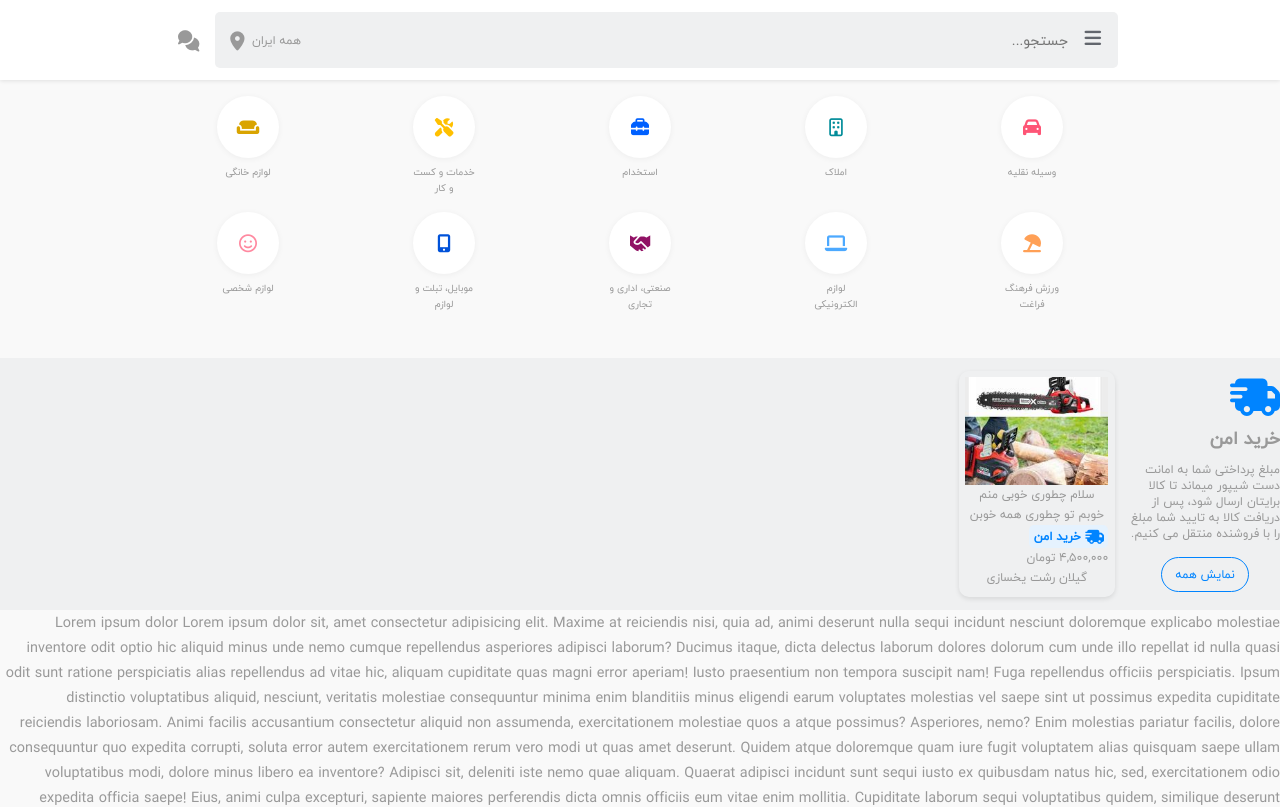
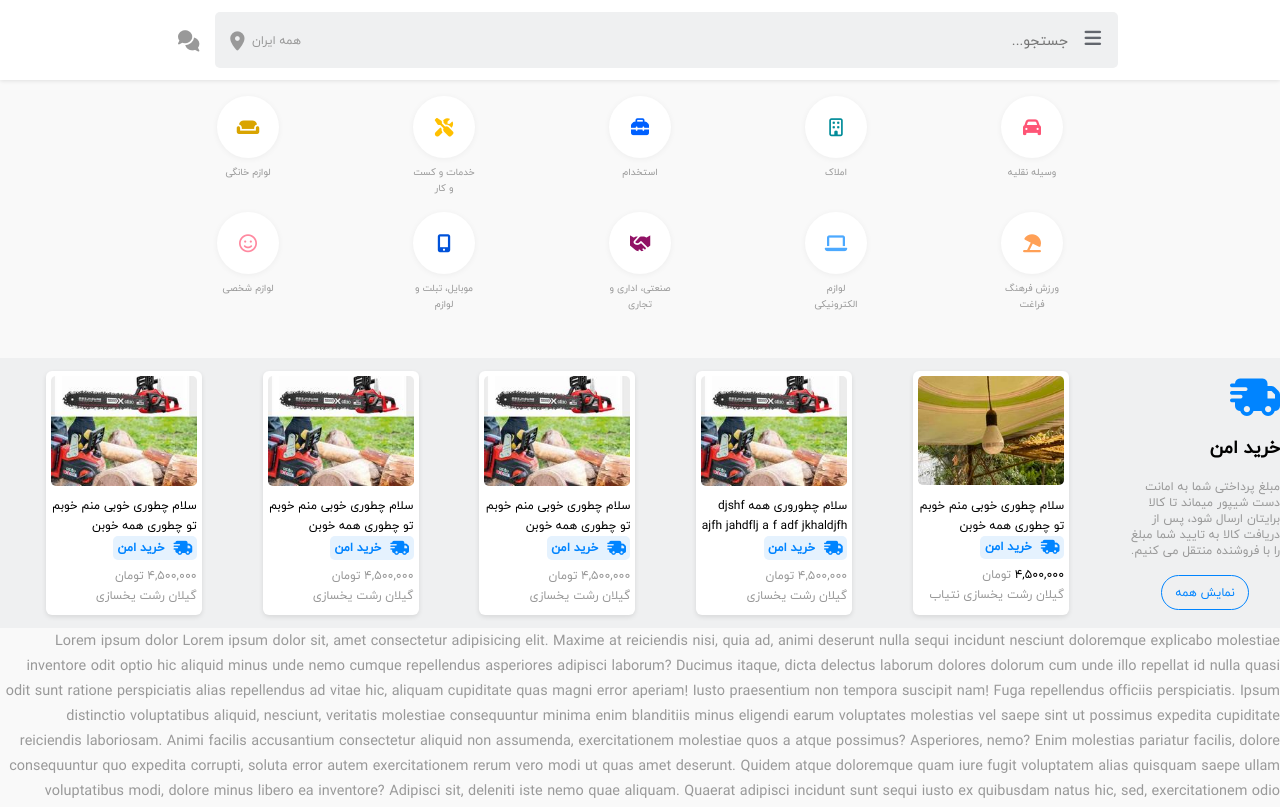
Before and after one commit to alimoniri7/sheypoor, a plain HTML site: page index.html in a window 1280 px wide. Shown: the top 807 px of the page. Drawn offline with Linux system fonts and the light colour scheme.

Commit message:
finish horzintal scrollbar (safe purchase)

```diff
--- a/index.html
+++ b/index.html
@@ -185,12 +185,56 @@
         <section id="horzintal-container">
             <div>
                 <i class="fa-solid fa-truck-fast text-blue"></i>
-                <p class="font-size-18 text-bold">خرید امن</p>
+                <h3 class="font-size-18 text-bold">خرید امن</h3>
                 <p class="font-size-12">مبلغ پرداختی شما به امانت دست شیپور میماند تا کالا برایتان ارسال شود، پس از دریافت کالا به تایید شما مبلغ را با فروشنده منتقل می کنیم.</p>
                 <a href="#" class="blue-button font-size-12">نمایش همه</a>
             </div>
 
 
+            <button href="#" class="content-box">
+                <img src="images/411576400_212c9fd7f2562832dee7022547fcfd2f.jpg" alt="">
+                <div>
+                    <a href="#">سلام چطوری خوبی منم خوبم تو چطوری همه خوبن</a>
+                    <div>
+                        <i class="fa-solid fa-truck-fast"></i>خرید امن
+                    </div>
+                    <span><b>۴,۵۰۰,۰۰۰</b> تومان</span>
+                    <p>گیلان رشت یخسازی نتیاب اش اشتایبت اشمتابمت اشمتیابنتش امتبامشتیبا </p>
+                </div>
+            </button>
+            <button href="#" class="content-box">
+                <img src="images/411489412_e2726fbdc630addd4c89e90cbcf7a2ae.jpg" alt="">
+                <div>
+                    <a href="#">سلام چطوروری همه  djshf ajfh jahdflj a f adf jkhaldjfh ajdf hjhdf jhadjfh ajhdfjah خوبن</a>
+                    <div>
+                        <i class="fa-solid fa-truck-fast"></i>خرید امن
+                    </div>
+                    <span>۴,۵۰۰,۰۰۰ تومان</span>
+                    <p>گیلان رشت یخسازی</p>
+                </div>
+            </button>
+            <button href="#" class="content-box">
+                <img src="images/411489412_e2726fbdc630addd4c89e90cbcf7a2ae.jpg" alt="">
+                <div>
+                    <a href="#">سلام چطوری خوبی منم خوبم تو چطوری همه خوبن</a>
+                    <div>
+                        <i class="fa-solid fa-truck-fast"></i>خرید امن
+                    </div>
+                    <span>۴,۵۰۰,۰۰۰ تومان</span>
+                    <p>گیلان رشت یخسازی</p>
+                </div>
+            </button>
+            <button href="#" class="content-box">
+                <img src="images/411489412_e2726fbdc630addd4c89e90cbcf7a2ae.jpg" alt="">
+                <div>
+                    <a href="#">سلام چطوری خوبی منم خوبم تو چطوری همه خوبن</a>
+                    <div>
+                        <i class="fa-solid fa-truck-fast"></i>خرید امن
+                    </div>
+                    <span>۴,۵۰۰,۰۰۰ تومان</span>
+                    <p>گیلان رشت یخسازی</p>
+                </div>
+            </button>
             <button href="#" class="content-box">
                 <img src="images/411489412_e2726fbdc630addd4c89e90cbcf7a2ae.jpg" alt="">
                 <div>
--- a/styles/mobile-first.css
+++ b/styles/mobile-first.css
@@ -374,9 +374,11 @@ header {
 
 #horzintal-container {
     width: 100%;
-    overflow-x: auto;
-    height: 251.5px;
+    overflow-x: scroll;
+    height: 270px;
     display: flex;
+    flex-direction: column;
+    flex-wrap: wrap;
     background-color: #EFF0F1;
     gap: 1rem;
     padding: 12.8px 0;
@@ -401,6 +403,10 @@ header {
     line-height: 16px;
 }
 
+#horzintal-container>div:first-child h3 {
+    color: #000;
+}
+
 #horzintal-container>div:first-child a {
     margin: 0 auto;
 }
@@ -413,9 +419,11 @@ header {
     width: 156px;
     height: 100%;
     flex-direction: column;
-    padding: 6.4px;
-    border-radius: 10px;
+    padding: 5px;
+    border-radius: 6px;
     box-shadow: 0 2px 5px 0 rgb(0 0 0 / 10%);
+    background-color: #fff;
+    gap: .7rem;
 }
 
 .content-box * {
@@ -426,8 +434,27 @@ header {
 .content-box>div {
     display: flex;
     align-items: flex-start;
+    justify-content: flex-start;
     flex-direction: column;
     width: 100%;
+    text-align: start;
+}
+
+.content-box>div a {
+    display: flex;
+    width: 100%;
+    height: 40px;
+    overflow: hidden;
+    color: #000;
+    font-weight: 500;
+}
+
+.content-box>div span {
+    margin-top: .4rem;
+}
+
+.content-box>div span b {
+    color: #000;
 }
 
 .fa-truck-fast {
@@ -441,7 +468,7 @@ header {
     background-color: #e5f2fe;
     color: #0084FF;
     font-weight: 700;
-    gap: .3rem;
+    gap: .6rem;
     border-radius: 5px;
 }
 
@@ -450,11 +477,13 @@ header {
 }
 
 .content-box>div p {
-    overflow: hidden;
+    overflow: clip;
     width: 100%;
     height: 16.8px;
+    display: flex;
 }
 
 .content-box img {
     width: 100%;
+    border-radius: 5px;
 }
```
Also changed, not shown: images/411576400_212c9fd7f2562832dee7022547fcfd2f.jpg (added).
